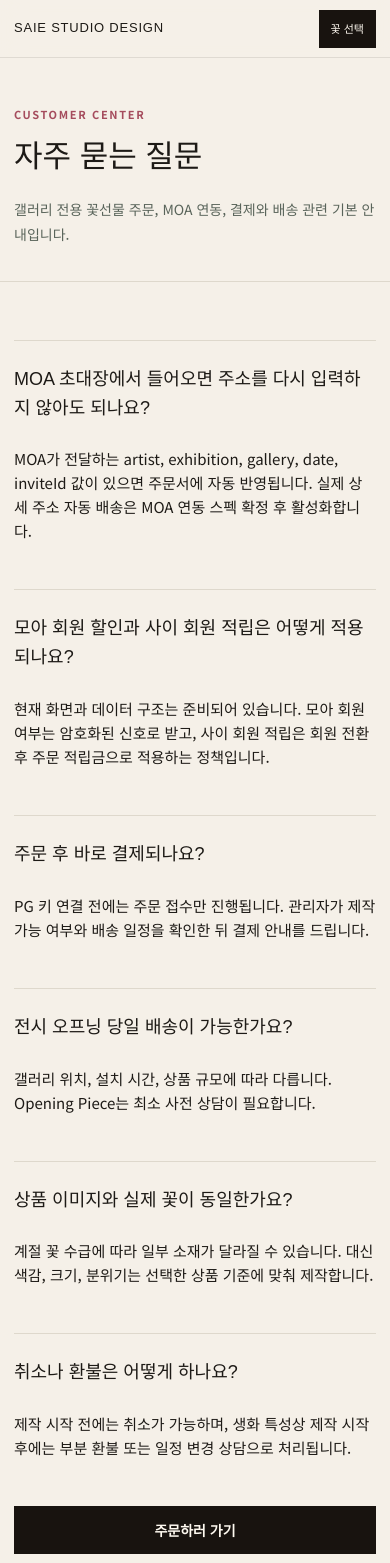
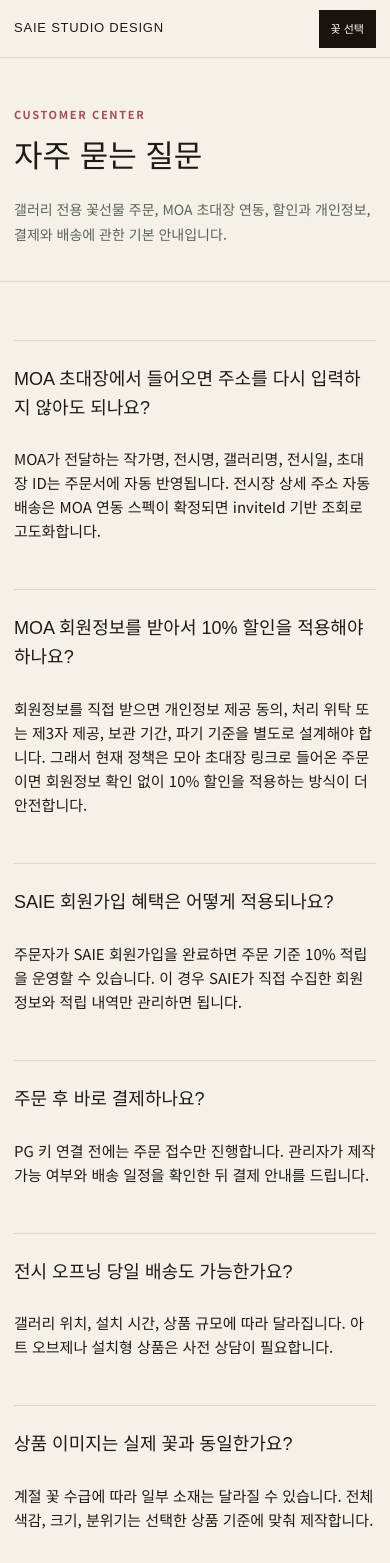
Before and after one commit to razawoos222-lab/saie-art-gift, a Next.js app: page /faq in a window 390 px wide. Shown: the top 1563 px of the page. Built offline with nearby package versions, Linux system fonts and the light colour scheme; no server answers.

Commit message:
Prioritize gallery gifts and simplify MOA discount

```diff
--- a/app/faq/page.tsx
+++ b/app/faq/page.tsx
@@ -4,27 +4,31 @@ import { PageShell } from "../../components/PageShell";
 const faqs = [
   {
     q: "MOA 초대장에서 들어오면 주소를 다시 입력하지 않아도 되나요?",
-    a: "MOA가 전달하는 artist, exhibition, gallery, date, inviteId 값이 있으면 주문서에 자동 반영됩니다. 실제 상세 주소 자동 배송은 MOA 연동 스펙 확정 후 활성화합니다.",
+    a: "MOA가 전달하는 작가명, 전시명, 갤러리명, 전시일, 초대장 ID는 주문서에 자동 반영됩니다. 전시장 상세 주소 자동 배송은 MOA 연동 스펙이 확정되면 inviteId 기반 조회로 고도화합니다.",
   },
   {
-    q: "모아 회원 할인과 사이 회원 적립은 어떻게 적용되나요?",
-    a: "현재 화면과 데이터 구조는 준비되어 있습니다. 모아 회원 여부는 암호화된 신호로 받고, 사이 회원 적립은 회원 전환 후 주문 적립금으로 적용하는 정책입니다.",
+    q: "MOA 회원정보를 받아서 10% 할인을 적용해야 하나요?",
+    a: "회원정보를 직접 받으면 개인정보 제공 동의, 처리 위탁 또는 제3자 제공, 보관 기간, 파기 기준을 별도로 설계해야 합니다. 그래서 현재 정책은 모아 초대장 링크로 들어온 주문이면 회원정보 확인 없이 10% 할인을 적용하는 방식이 더 안전합니다.",
   },
   {
-    q: "주문 후 바로 결제되나요?",
-    a: "PG 키 연결 전에는 주문 접수만 진행됩니다. 관리자가 제작 가능 여부와 배송 일정을 확인한 뒤 결제 안내를 드립니다.",
+    q: "SAIE 회원가입 혜택은 어떻게 적용되나요?",
+    a: "주문자가 SAIE 회원가입을 완료하면 주문 기준 10% 적립을 운영할 수 있습니다. 이 경우 SAIE가 직접 수집한 회원정보와 적립 내역만 관리하면 됩니다.",
   },
   {
-    q: "전시 오프닝 당일 배송이 가능한가요?",
-    a: "갤러리 위치, 설치 시간, 상품 규모에 따라 다릅니다. Opening Piece는 최소 사전 상담이 필요합니다.",
+    q: "주문 후 바로 결제하나요?",
+    a: "PG 키 연결 전에는 주문 접수만 진행합니다. 관리자가 제작 가능 여부와 배송 일정을 확인한 뒤 결제 안내를 드립니다.",
   },
   {
-    q: "상품 이미지와 실제 꽃이 동일한가요?",
-    a: "계절 꽃 수급에 따라 일부 소재가 달라질 수 있습니다. 대신 색감, 크기, 분위기는 선택한 상품 기준에 맞춰 제작합니다.",
+    q: "전시 오프닝 당일 배송도 가능한가요?",
+    a: "갤러리 위치, 설치 시간, 상품 규모에 따라 달라집니다. 아트 오브제나 설치형 상품은 사전 상담이 필요합니다.",
   },
   {
-    q: "취소나 환불은 어떻게 하나요?",
-    a: "제작 시작 전에는 취소가 가능하며, 생화 특성상 제작 시작 후에는 부분 환불 또는 일정 변경 상담으로 처리됩니다.",
+    q: "상품 이미지는 실제 꽃과 동일한가요?",
+    a: "계절 꽃 수급에 따라 일부 소재는 달라질 수 있습니다. 전체 색감, 크기, 분위기는 선택한 상품 기준에 맞춰 제작합니다.",
+  },
+  {
+    q: "취소와 환불은 어떻게 되나요?",
+    a: "제작 시작 전에는 취소가 가능하며, 생화 특성상 제작 시작 후에는 부분 환불 또는 일정 변경 상담으로 처리합니다.",
   },
 ];
 
@@ -36,7 +40,7 @@ export default function FaqPage() {
           <div className="container">
             <p className="eyebrow">Customer center</p>
             <h1 className="display">자주 묻는 질문</h1>
-            <p>갤러리 전용 꽃선물 주문, MOA 연동, 결제와 배송 관련 기본 안내입니다.</p>
+            <p>갤러리 전용 꽃선물 주문, MOA 초대장 연동, 할인과 개인정보, 결제와 배송에 관한 기본 안내입니다.</p>
           </div>
         </section>
         <section className="section container faq-list">
@@ -47,8 +51,8 @@ export default function FaqPage() {
             </article>
           ))}
           <div className="button-row">
-            <Link className="button" href="/checkout">
-              주문하러 가기
+            <Link className="button" href="/gift">
+              꽃 선택하러 가기
             </Link>
             <Link className="button button-light" href="/order-lookup">
               주문조회
--- a/app/globals.css
+++ b/app/globals.css
@@ -121,7 +121,7 @@ body { background: #f5f0e8; color: #1d1a16; }
 .phone-step > h3 { margin: 8px 0 6px; font-size: 19px; font-weight: 500; }
 .phone-step > p:last-child { margin: 0 auto; max-width: 210px; color: #5a5149; font-size: 13px; }
 .art-info-band { display: grid; grid-template-columns: .86fr 1.14fr; gap: clamp(24px, 5vw, 58px); margin-top: 34px; }
-.integration-box { display: grid; align-content: start; gap: 20px; padding-right: 30px; border-right: 1px solid rgb(29 26 22 / 10%); text-align: center; }
+.integration-box { display: grid; align-content: start; gap: 20px; padding-left: 30px; border-left: 1px solid rgb(29 26 22 / 10%); text-align: center; }
 .integration-box h2, .lineup-box h2 { margin: 0; font-family: var(--font-serif), serif; font-size: 24px; font-weight: 500; }
 .integration-chain { display: grid; grid-template-columns: 70px 1fr 84px 1fr 70px; gap: 10px; align-items: center; }
 .integration-chain span, .integration-chain strong { display: inline-flex; min-height: 70px; align-items: center; justify-content: center; border: 1px solid rgb(29 26 22 / 18%); background: #fffaf1; font-family: var(--font-serif), serif; font-size: 16px; }
@@ -144,6 +144,8 @@ body { background: #f5f0e8; color: #1d1a16; }
 .readonly-grid div { padding: 14px; border: 1px solid rgb(29 26 22 / 12%); background: #fffdf8; }
 .readonly-grid span { display: block; color: #6b6259; font-size: 12px; }
 .readonly-grid strong { display: block; margin-top: 5px; font-size: 15px; font-weight: 500; }
+.benefit-note { margin: 10px 0 0; padding: 12px 14px; background: #fff4dc; color: #5b4631; font-size: 13px; line-height: 1.6; }
+.benefit-line strong { color: #9f2f22; }
 .message-samples { display: flex; flex-wrap: wrap; gap: 8px; margin-top: 12px; }
 .message-samples button { padding: 8px 10px; border: 1px solid rgb(29 26 22 / 18%); background: transparent; color: #1d1a16; font-size: 12px; }
 
@@ -153,7 +155,7 @@ body { background: #f5f0e8; color: #1d1a16; }
   .art-hero-image { min-height: 280px; }
   .benefit-grid, .phone-grid { grid-template-columns: 1fr 1fr; }
   .benefit-grid article:nth-child(odd) { border-left: 0; }
-  .integration-box { padding-right: 0; border-right: 0; border-bottom: 1px solid rgb(29 26 22 / 10%); padding-bottom: 26px; }
+  .integration-box { padding-left: 0; border-left: 0; border-top: 1px solid rgb(29 26 22 / 10%); padding-top: 26px; }
 }
 
 @media (max-width: 560px) {
--- a/lib/products.ts
+++ b/lib/products.ts
@@ -21,7 +21,6 @@ export const products: Product[] = [
     category: "오프닝 테이블",
     price: 90000,
     priceNote: "90,000원 ~",
-    discountPercent: 10,
     summary: "작가 테이블과 리셉션에 낮게 놓이는 갤러리 플라워",
     description:
       "전시 오프닝의 작가 테이블, 리셉션 데스크, 방명록 근처에 어울리는 낮은 높이의 플라워 구성입니다. 작품 시선을 방해하지 않도록 채도와 형태를 절제합니다.",
@@ -37,7 +36,6 @@ export const products: Product[] = [
     category: "꽃바구니",
     price: 120000,
     priceNote: "120,000원 ~",
-    discountPercent: 10,
     summary: "갤러리 분위기를 해치지 않는 차분한 꽃바구니",
     description:
       "강한 색감이나 과한 축하 장식 대신 낮은 채도의 꽃과 그린 소재로 구성한 전시 축하 꽃바구니입니다. 작가와 갤러리에 격식 있게 선물하기 좋습니다.",
```
Also changed, not shown: components/CheckoutForm.tsx (+35 -9 lines), components/HomeExperience.tsx (+34 -34 lines), lib/siteContent.ts (+18 -17 lines).
